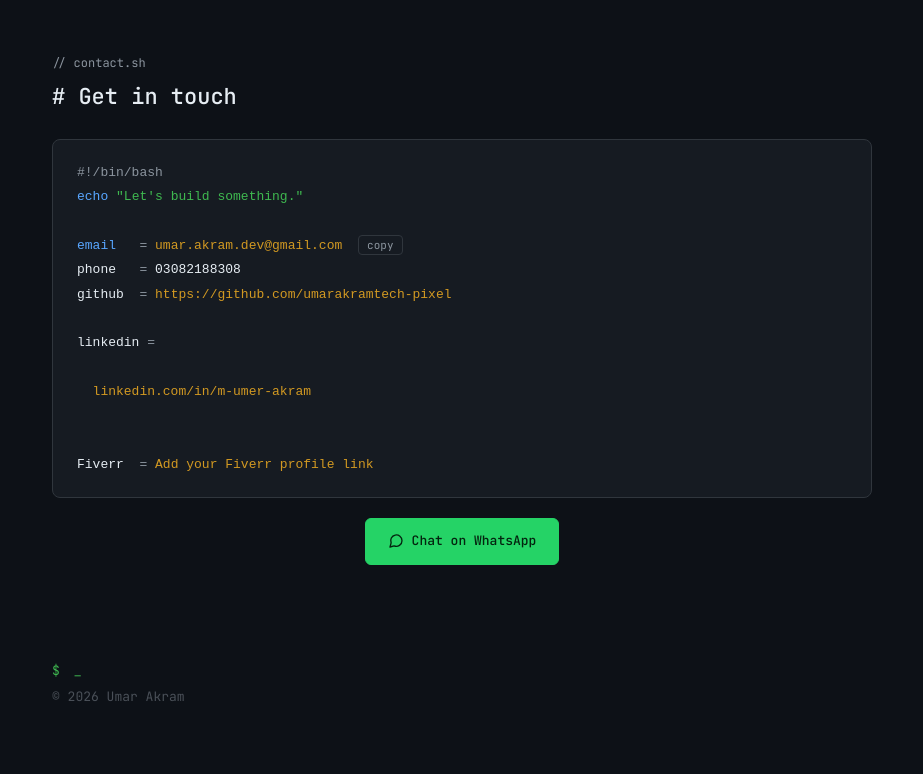
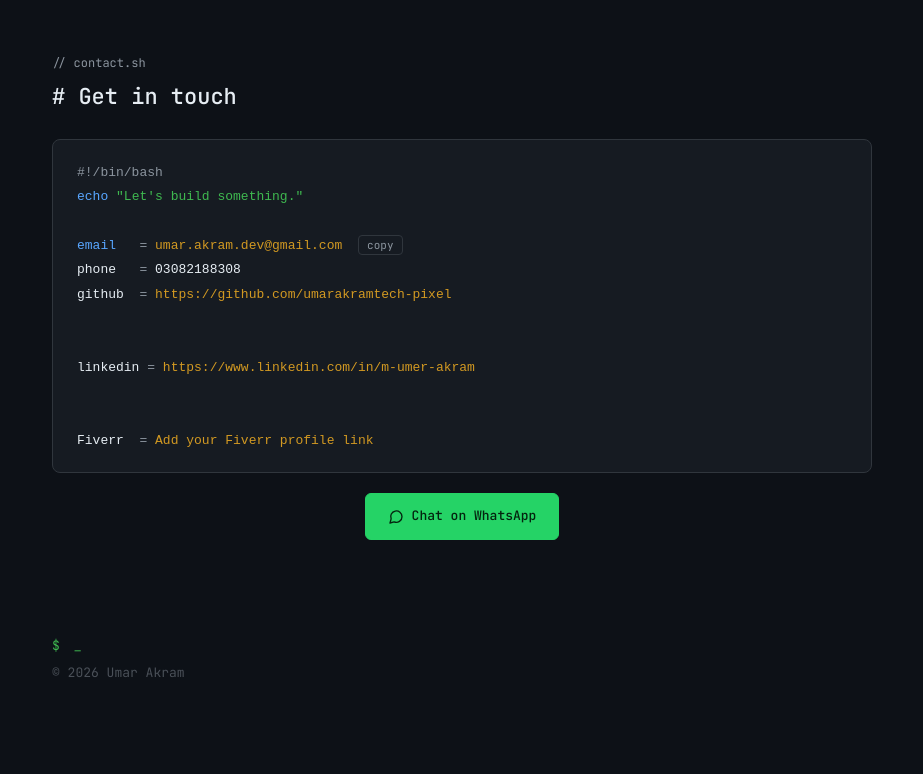
Before and after one commit to umar-dev1355/2ndportfolio, a plain HTML site: page index.html in a window 1280 px wide. Shown: the part 1865-2639 px from the top of the page, without its empty margins (178-1101 px from the left). After the commit the page ends 2615 px from the top, so only its background shows below. Drawn offline with Linux system fonts and the light colour scheme.

Commit message:
Update LinkedIn contact link

```diff
--- a/index.html
+++ b/index.html
@@ -171,13 +171,9 @@
 phone   <span class="punct">=</span> 03082188308
 github  <span class="punct">=</span> <a class="link-inline" href="https://github.com/umarakramtech-pixel" target="_blank" rel="noopener">https://github.com/umarakramtech-pixel</a>
 
-linkedin <span class="punct">=</span>
-<a class="link-inline"
-   href="https://www.linkedin.com/in/m-umer-akram"
-   target="_blank"
-   rel="noopener">
-  linkedin.com/in/m-umer-akram
-</a>
+
+linkedin <span class="punct">=</span> <a class="link-inline" href="https://www.linkedin.com/in/m-umer-akram" target="_blank" rel="noopener">https://www.linkedin.com/in/m-umer-akram</a>
+
 
 Fiverr  <span class="punct">=</span> <a class="link-inline" href="#" target="_blank" rel="noopener">Add your Fiverr profile link</a></code></pre>
 
```
